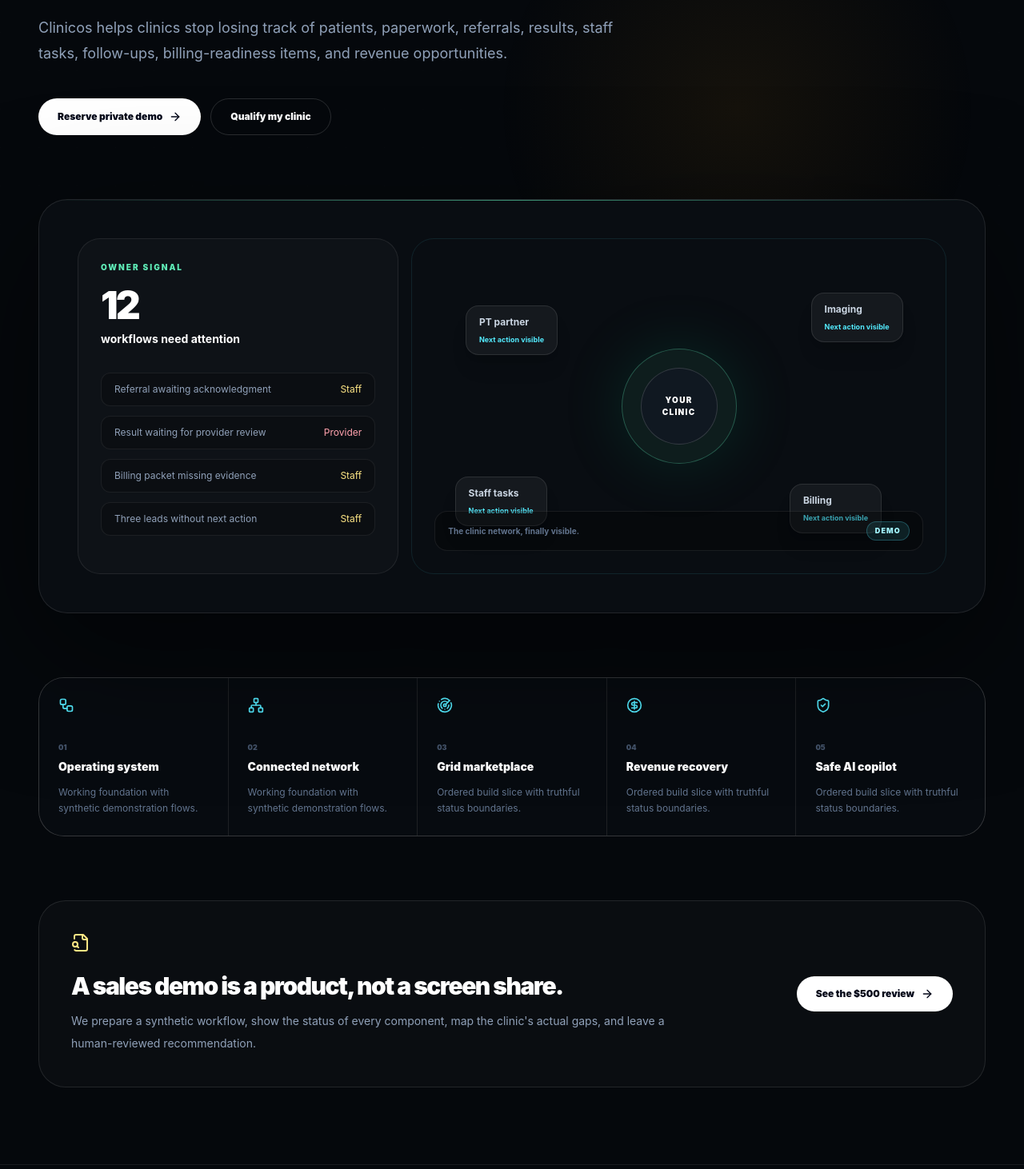
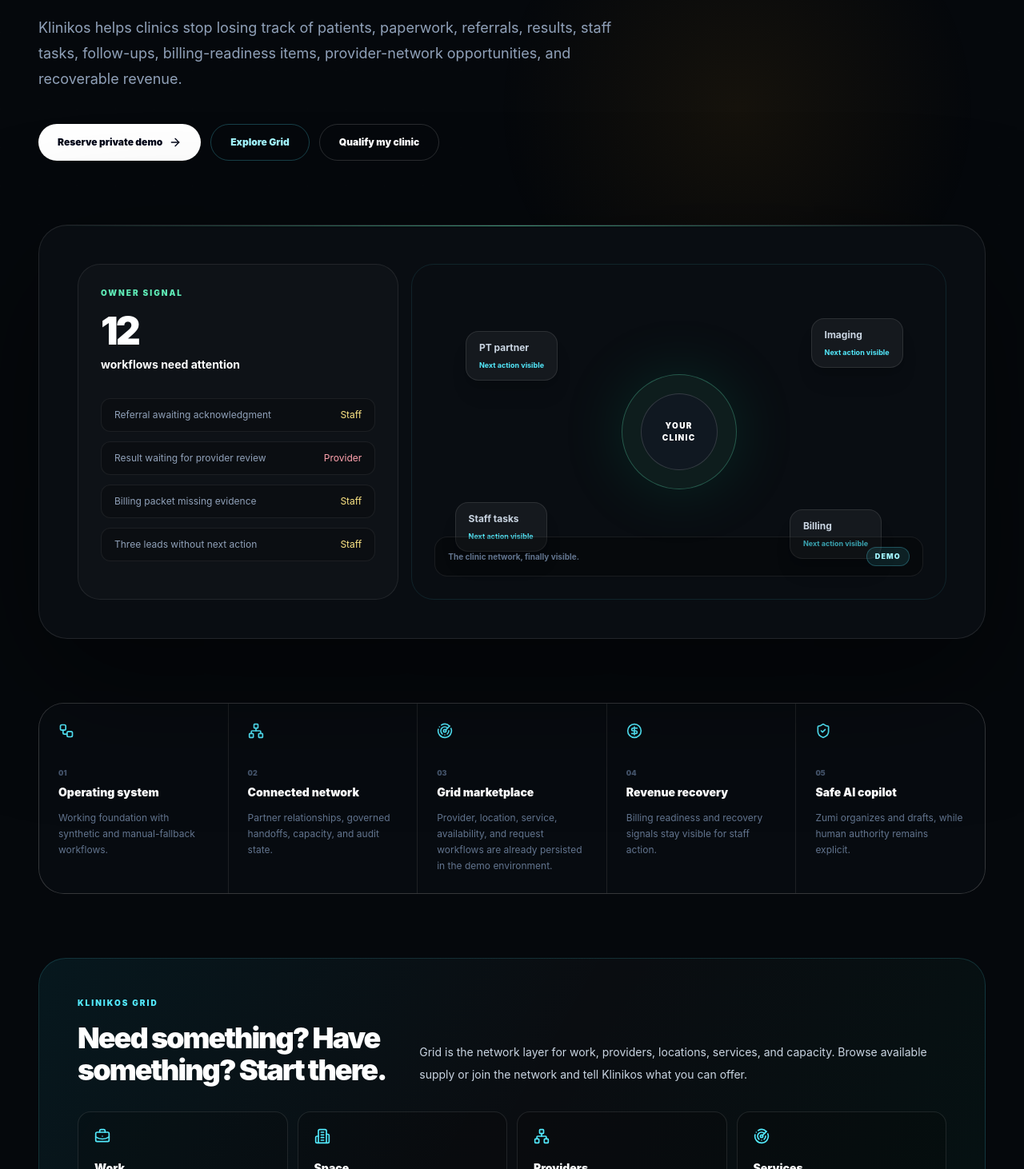
Before and after one commit to jcamacho611/Clinicos-by-Zumi, a Next.js app: page /demo in a window 1280 px wide. Shown: the part 488-1950 px from the top of the page at 80% size. Built offline with nearby package versions, Linux system fonts and the light colour scheme.

Commit message:
frontend: correct public demo naming and Grid status

```diff
--- a/src/app/demo/page.tsx
+++ b/src/app/demo/page.tsx
@@ -1,5 +1,5 @@
 import Link from "next/link";
-import { ArrowRight, CircleDollarSign, FileSearch, Network, Radar, ShieldCheck, Workflow } from "lucide-react";
+import { ArrowRight, BriefcaseBusiness, Building2, CircleDollarSign, FileSearch, Network, Radar, ShieldCheck, Workflow } from "lucide-react";
 import { CinematicReveal } from "@/components/sales/cinematic-reveal";
 import { SalesSiteShell } from "@/components/sales/sales-site-shell";
 import { StatusPill } from "@/components/sales/status-pill";
@@ -12,8 +12,8 @@ export default function DemoPage() {
           <div className="flex flex-wrap gap-2"><StatusPill status="Live" /><StatusPill status="Demo" /><StatusPill status="Manual fallback" /></div>
           <p className="mt-8 text-[10px] font-black uppercase tracking-[.24em] text-cyan-300">Clinic control made simple</p>
           <h1 className="mt-5 text-balance text-6xl font-black leading-[.92] tracking-[-.075em] sm:text-8xl lg:text-[104px]">Every workflow needs a next step.</h1>
-          <p className="mt-8 max-w-3xl text-lg leading-8 text-slate-400">Clinicos helps clinics stop losing track of patients, paperwork, referrals, results, staff tasks, follow-ups, billing-readiness items, and revenue opportunities.</p>
-          <div className="mt-10 flex flex-wrap gap-3"><Link className="inline-flex items-center gap-2 rounded-full bg-white px-6 py-3.5 text-xs font-black text-slate-950 hover:bg-emerald-200" href="/private-demo">Reserve private demo <ArrowRight className="size-4" /></Link><Link className="inline-flex items-center gap-2 rounded-full border border-white/15 px-6 py-3.5 text-xs font-black hover:border-white/30" href="/sales">Qualify my clinic</Link></div>
+          <p className="mt-8 max-w-3xl text-lg leading-8 text-slate-400">Klinikos helps clinics stop losing track of patients, paperwork, referrals, results, staff tasks, follow-ups, billing-readiness items, provider-network opportunities, and recoverable revenue.</p>
+          <div className="mt-10 flex flex-wrap gap-3"><Link className="inline-flex items-center gap-2 rounded-full bg-white px-6 py-3.5 text-xs font-black text-slate-950 hover:bg-emerald-200" href="/private-demo">Reserve private demo <ArrowRight className="size-4" /></Link><Link className="inline-flex items-center gap-2 rounded-full border border-cyan-300/25 px-6 py-3.5 text-xs font-black text-cyan-200 hover:border-cyan-300/50" href="/grid/browse">Explore Grid</Link><Link className="inline-flex items-center gap-2 rounded-full border border-white/15 px-6 py-3.5 text-xs font-black hover:border-white/30" href="/sales">Qualify my clinic</Link></div>
         </CinematicReveal>
 
         <CinematicReveal className="relative mt-20 overflow-hidden rounded-[36px] border border-white/10 bg-[#090d12] p-5 shadow-[0_50px_160px_rgba(0,0,0,.5)] sm:p-8 lg:p-12" delay={0.1}>
@@ -30,8 +30,14 @@ export default function DemoPage() {
         </CinematicReveal>
 
         <div className="mt-20 grid gap-px overflow-hidden rounded-[32px] border border-white/10 bg-white/10 sm:grid-cols-2 lg:grid-cols-5">
-          {[[Workflow, "Operating system"], [Network, "Connected network"], [Radar, "Grid marketplace"], [CircleDollarSign, "Revenue recovery"], [ShieldCheck, "Safe AI copilot"]].map(([Icon, label], index) => <div className="bg-[#070b10] p-6" key={label as string}><Icon className="size-5 text-cyan-300" /><p className="mt-9 text-[9px] font-black text-slate-600">0{index + 1}</p><p className="mt-2 text-sm font-black">{label as string}</p><p className="mt-3 text-xs leading-5 text-slate-500">{index < 2 ? "Working foundation with synthetic demonstration flows." : "Ordered build slice with truthful status boundaries."}</p></div>)}
+          {[[Workflow, "Operating system", "Working foundation with synthetic and manual-fallback workflows."], [Network, "Connected network", "Partner relationships, governed handoffs, capacity, and audit state."], [Radar, "Grid marketplace", "Provider, location, service, availability, and request workflows are already persisted in the demo environment."], [CircleDollarSign, "Revenue recovery", "Billing readiness and recovery signals stay visible for staff action."], [ShieldCheck, "Safe AI copilot", "Zumi organizes and drafts, while human authority remains explicit."]].map(([Icon, label, body], index) => <div className="bg-[#070b10] p-6" key={label as string}><Icon className="size-5 text-cyan-300" /><p className="mt-9 text-[9px] font-black text-slate-600">0{index + 1}</p><p className="mt-2 text-sm font-black">{label as string}</p><p className="mt-3 text-xs leading-5 text-slate-500">{body as string}</p></div>)}
         </div>
+
+        <CinematicReveal className="mt-20 overflow-hidden rounded-[34px] border border-cyan-300/15 bg-[linear-gradient(120deg,rgba(34,211,238,.08),rgba(255,255,255,.025),rgba(16,185,129,.06))] p-7 sm:p-10 lg:p-12" delay={0.13}>
+          <div className="grid gap-8 lg:grid-cols-[.75fr_1.25fr] lg:items-end"><div><p className="text-[10px] font-black uppercase tracking-[.2em] text-cyan-300">Klinikos Grid</p><h2 className="mt-4 text-4xl font-black tracking-[-.055em]">Need something? Have something? Start there.</h2></div><p className="max-w-2xl text-sm leading-7 text-slate-300">Grid is the network layer for work, providers, locations, services, and capacity. Browse available supply or join the network and tell Klinikos what you can offer.</p></div>
+          <div className="mt-8 grid gap-3 sm:grid-cols-2 lg:grid-cols-4">{[[BriefcaseBusiness,"Work","Find or post qualified opportunities."],[Building2,"Space","Discover rooms, chairs, and partner capacity."],[Network,"Providers","Connect with reviewed provider profiles."],[Radar,"Services","Surface healthcare business and operational services."]].map(([Icon,title,body])=><div className="rounded-2xl border border-white/10 bg-black/15 p-5" key={title as string}><Icon className="size-5 text-cyan-300"/><p className="mt-5 text-sm font-black">{title as string}</p><p className="mt-2 text-xs leading-5 text-slate-500">{body as string}</p></div>)}</div>
+          <div className="mt-8 flex flex-wrap gap-3"><Link className="inline-flex items-center gap-2 rounded-full bg-cyan-300 px-6 py-3.5 text-xs font-black text-slate-950 hover:bg-cyan-200" href="/grid/browse">I need something <ArrowRight className="size-4"/></Link><Link className="inline-flex items-center gap-2 rounded-full border border-white/15 px-6 py-3.5 text-xs font-black hover:border-white/30" href="/grid/join">I have something</Link></div>
+        </CinematicReveal>
 
         <section className="mt-20 grid gap-6 rounded-[34px] border border-white/10 bg-white/[.025] p-7 sm:p-10 lg:grid-cols-[1fr_auto] lg:items-center"><div><FileSearch className="size-6 text-amber-200" /><h2 className="mt-6 text-3xl font-black tracking-[-.05em]">A sales demo is a product, not a screen share.</h2><p className="mt-3 max-w-3xl text-sm leading-7 text-slate-400">We prepare a synthetic workflow, show the status of every component, map the clinic&apos;s actual gaps, and leave a human-reviewed recommendation.</p></div><Link className="inline-flex items-center gap-2 rounded-full bg-white px-6 py-3.5 text-xs font-black text-slate-950 hover:bg-emerald-200" href="/private-demo">See the $500 review <ArrowRight className="size-4" /></Link></section>
       </section>
```
